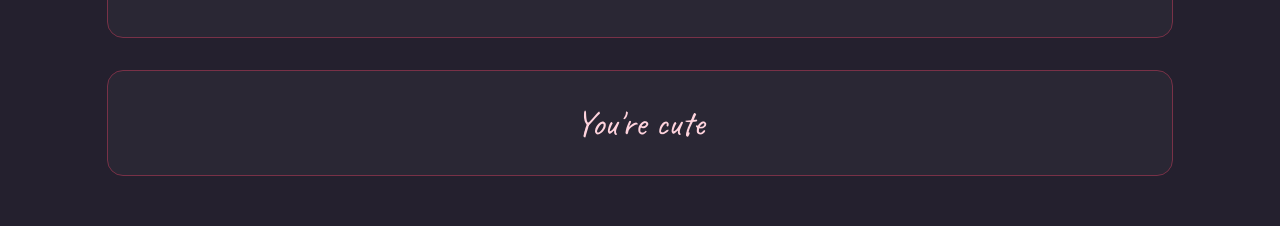
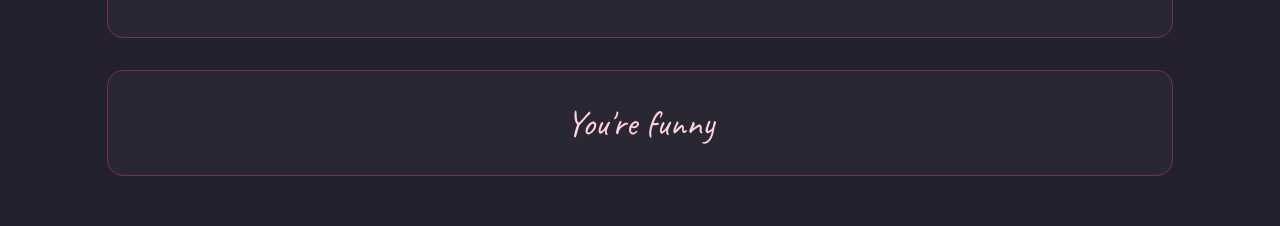
Before and after one commit to aandrku/my-love-of-my-life, a React (Vite) app: page /why in a window 1280 px wide. Shown: the part 192-418 px from the top of the page. Built offline with nearby package versions, Linux system fonts and the light colour scheme.

Commit message:
more reasons

```diff
--- a/src/components/pages/WhyYouReAwesomePage.tsx
+++ b/src/components/pages/WhyYouReAwesomePage.tsx
@@ -2,8 +2,21 @@ import { motion } from 'motion/react';
 import { ReasonsCarousel } from '@/components/carousels/ReasonsCarousel';
 import { useNavigate } from 'react-router';
 
-const reasons = ["You're cute", "You're beatiful", "You're kind"];
-const reasons2 = ["You're cute", "You're beatiful", "You're kind"];
+const reasons = [
+  "You're cute",
+  "You're beatiful",
+  "You're kind",
+  'You like my mom',
+  'You care about me',
+];
+const reasons2 = [
+  "You're funny",
+  "You're my bubka",
+  'You have betiful voice',
+  "You're funny when you talk in your dreams",
+  'You are smart',
+  'You are my bro',
+];
 
 function WhyYouReAwesomePage() {
   return (
```
